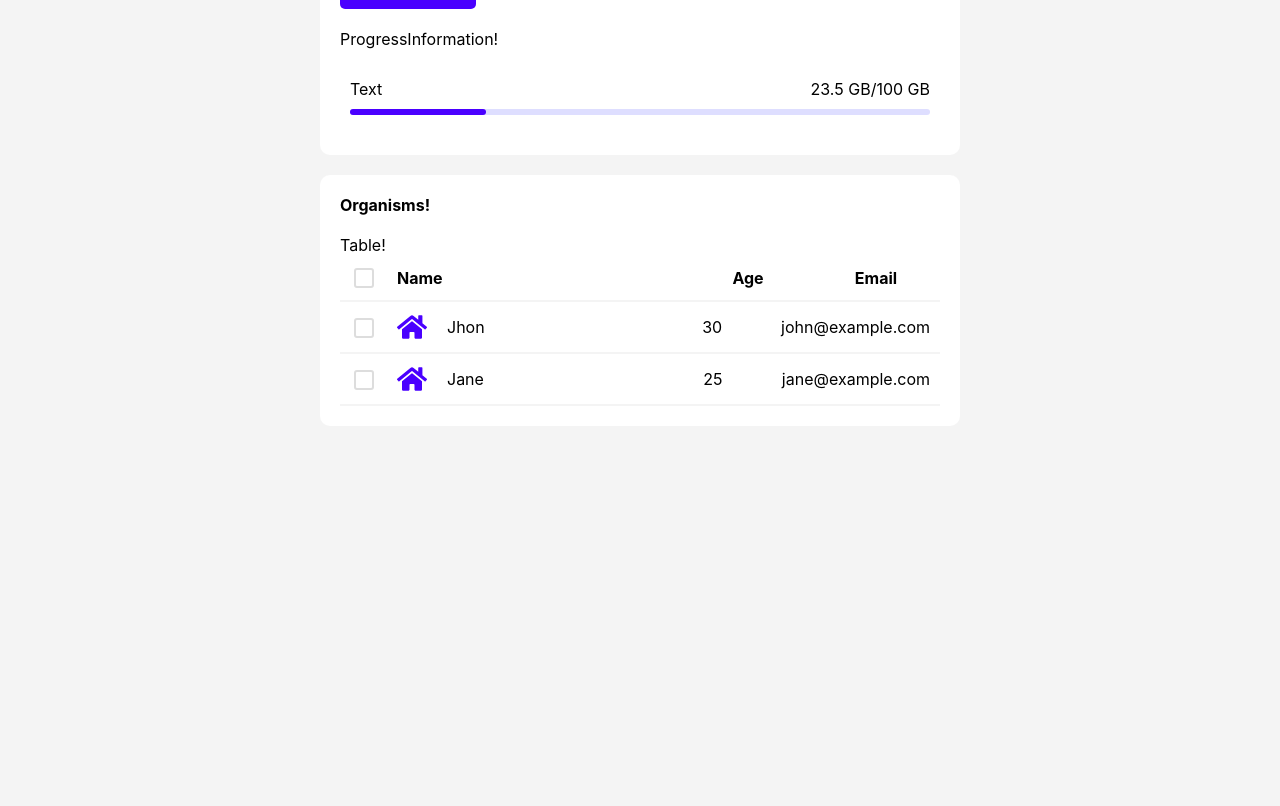
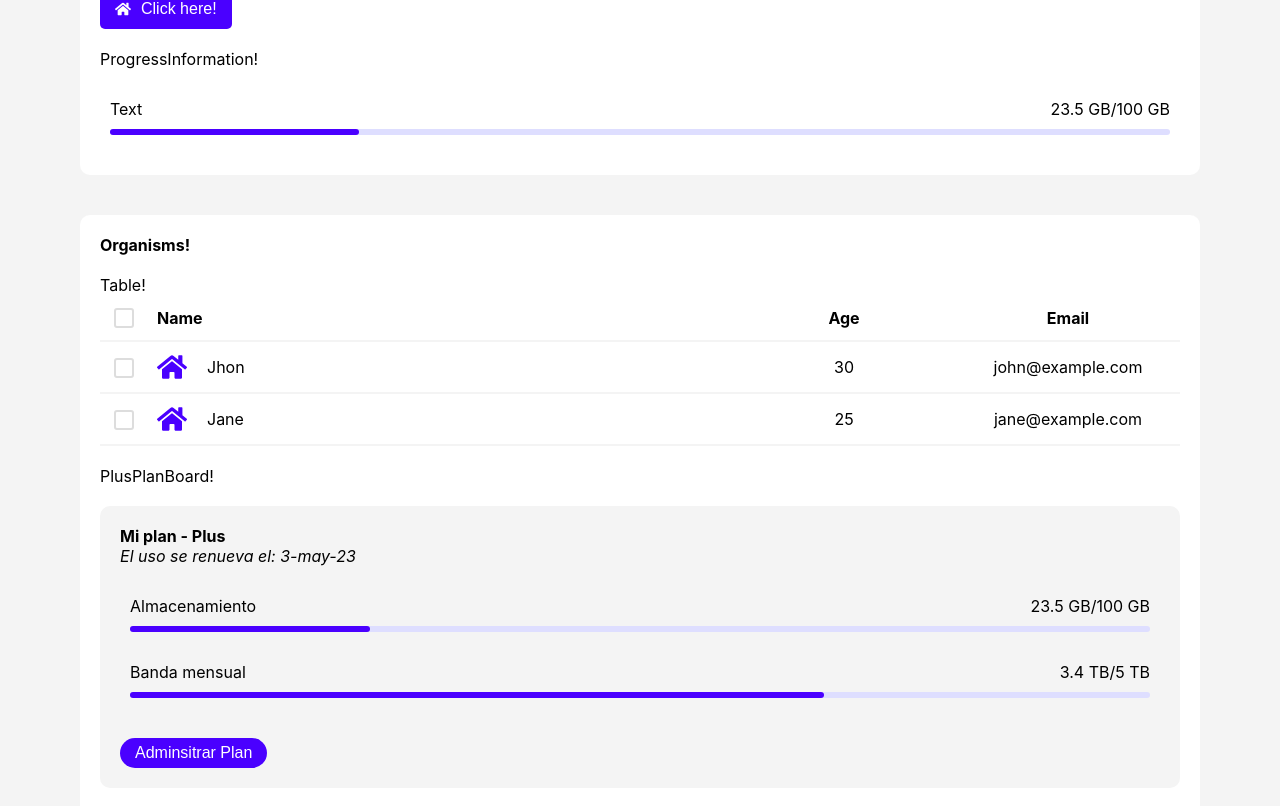
Before and after one commit to cerciber/video-manager-frontend, a React (Create React App) app: page / in a window 1280 px wide. Shown: the part 798-1604 px from the top of the page. Before the commit the page ends 1264 px from the top, so only its background shows below. Built offline with nearby package versions, Linux system fonts and the light colour scheme.

Commit message:
feat: Plus Plan Board Organism

```diff
--- a/src/App.css
+++ b/src/App.css
@@ -17,6 +17,14 @@ body {
   align-items: center;
   width: 100%;
   margin: 0px;
-  padding: 0px;
   background-color: var(--quaternary-color);
 }
+
+main {
+  display: flex;
+  justify-content: center;
+  align-items: center;
+  flex-wrap: wrap;
+  padding: 40px;
+  width: 100%;
+}
--- a/src/App.jsx
+++ b/src/App.jsx
@@ -11,6 +11,7 @@ import Button from './components/molecules/Button/Button';
 import CheckBoxIconInformation from './components/molecules/CheckBoxIconInformation/CheckBoxIconInformation';
 import ProgressInformation from './components/molecules/ProgressInformation/ProgressInformation';
 import Table from './components/organisms/Table/Table';
+import PlusPlanBoard from './components/organisms/PlusPlanBoard/PlusPlanBoard';
 
 function App() {
   return (
@@ -95,9 +96,13 @@ function App() {
             { checkbox: <CheckBoxIconInformation icon={FaHome} text={'Jhon'} type={'default'}></CheckBoxIconInformation> , name: <Label text='John Doe' />, age: <Label text='30' />, email: <Label text='john@example.com' /> },
             { checkbox: <CheckBoxIconInformation icon={FaHome} text={'Jane'} type={'default'}></CheckBoxIconInformation> , name: <Label text='Jane Smith' />, age: <Label text='25' />, email: <Label text='jane@example.com' /> },
           ]} />
+        <br></br>
+        <Label text={'PlusPlanBoard!'} type={'default'} />
+        <br></br>
+        <br></br>
+        <PlusPlanBoard type={'default'} ></PlusPlanBoard>
+        <br></br>
       </Card>
-      <br></br>
-      <br></br>
     </main>
   );
 }
--- a/src/components/atoms/Card/Card.css
+++ b/src/components/atoms/Card/Card.css
@@ -5,5 +5,12 @@
 .card--default {
     padding: 20px;
     border-radius: 10px;
-    width: 600px;
+    width: calc(100% - 40px - 80px);
+    margin-bottom: 40px;
 }
+
+.card--board {
+    border-radius: 10px;
+    padding: 20px;
+    background-color: var(--quaternary-color);
+}
--- a/src/components/atoms/Label/Label.css
+++ b/src/components/atoms/Label/Label.css
@@ -6,3 +6,7 @@
 .label--default-bold {
     font-weight: bold;
 }
+
+.label--default-italic {
+    font-style: italic;
+}
--- a/src/components/molecules/Button/Button.css
+++ b/src/components/molecules/Button/Button.css
@@ -19,6 +19,14 @@
     color: var(--secondary-color);
 }
 
+.button--dark-round {
+    background-color: var(--primary-color);
+    color: var(--secondary-color);
+    border-radius: 20px;
+    height: 30px;
+}
+
+
 .button--light:hover {
     background-color: var(--octonary-color);
 }
@@ -31,10 +39,8 @@
     margin-left: 10px;
 }
 
-.button svg {
-    width: 20px;
-    height: 20px;
-    fill: #333;
+.button__text--noicon {
+    margin-left: 0px;
 }
 
 .button--light svg {
@@ -44,3 +50,7 @@
 .button--dark svg {
     fill: var(--secondary-color);
 }
+
+.button--dark-round svg {
+    fill: var(--secondary-color);
+}
--- a/src/components/molecules/Button/Button.jsx
+++ b/src/components/molecules/Button/Button.jsx
@@ -5,8 +5,8 @@ import './Button.css';
 function Button({ icon, text, type }) {
   return (
     <button className={`button button--${type}`}>
-      <Icon icon={icon} type={'button'} />
-      <span className="button__text">{text}</span>
+      {icon && <Icon icon={icon} type={'button'} />}
+      <span className={`button__text ${!icon && 'button__text--noicon'}`}>{text}</span>
     </button>
   );
 }
--- /dev/null
+++ b/src/components/organisms/PlusPlanBoard/PlusPlanBoard.css
@@ -0,0 +1,3 @@
+.plus-plan-board {
+
+}
--- /dev/null
+++ b/src/components/organisms/PlusPlanBoard/PlusPlanBoard.jsx
@@ -0,0 +1,27 @@
+import React from 'react';
+import Label from '../../atoms/Label/Label';
+import Card from '../../atoms/Card/Card';
+import ProgressInformation from '../../molecules/ProgressInformation/ProgressInformation';
+import Button from '../../molecules/Button/Button';
+import './PlusPlanBoard.css';
+
+function PlusPlanBoard({ type }) {
+  return (
+    <div className={`plus-plan-board plus-plan-board--${type}`}>
+        <Card type={'board'}>
+            <Label text={'Mi plan - Plus'} type={'default-bold'} />
+            <br></br>
+            <Label text={'El uso se renueva el: 3-may-23'} type={'default-italic'} />
+            <br></br>
+            <br></br>
+            <ProgressInformation message={'Almacenamiento'} currentValue={23.5} totalValue={100} unit={'GB'} type={'default'}></ProgressInformation>
+            <ProgressInformation message={'Banda mensual'} currentValue={3.4} totalValue={5} unit={'TB'} type={'default'}></ProgressInformation>
+            <br></br>
+            <Button text={'Adminsitrar Plan'} type={'dark-round'} />
+        </Card>
+    </div>
+
+  );
+}
+
+export default PlusPlanBoard;
```
